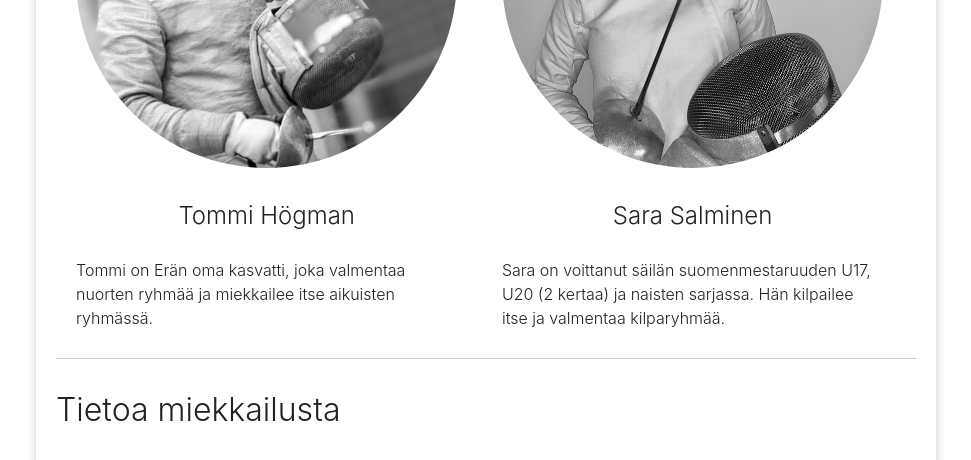
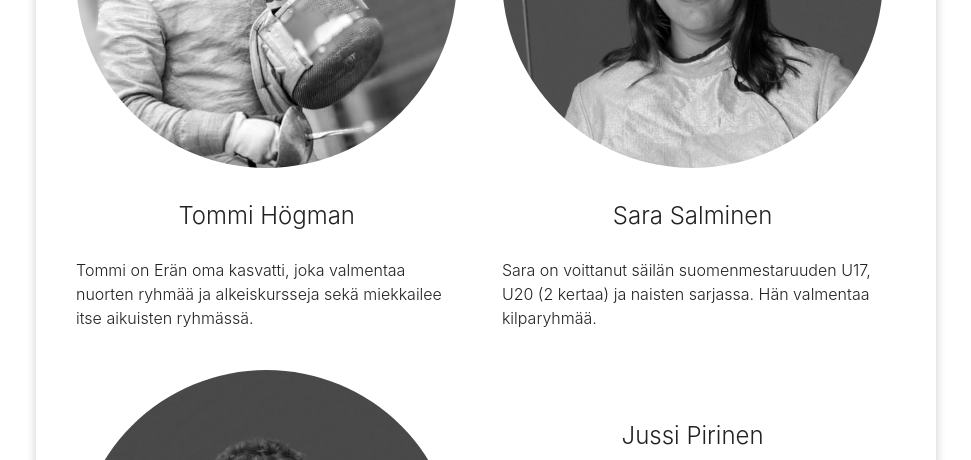
Before and after one commit to omahlama/eramiekkailu.fi, a Jekyll site: the page built from index.md, in a window 1280 px wide and 1400 px high, scrolled down 3133 px, cut to the strip 0-460 px from the top of the window. Shown: the whole strip, without its empty margins (154-1125 px from the left). Built offline with Jekyll 4.4.1, drawn with Linux system fonts in a browser that asks for light colours; nearby versions of some CDN libraries; some of the changed text lies outside the part shown.

Commit message:
Lisää valmentajia ja uudemmat kuvat

```diff
--- a/index.md
+++ b/index.md
@@ -83,7 +83,7 @@
     <img src="img/tommi.jpg">
     <h3>Tommi Högman</h3>
 
-Tommi on Erän oma kasvatti, joka valmentaa nuorten ryhmää ja miekkailee itse aikuisten ryhmässä.
+Tommi on Erän oma kasvatti, joka valmentaa nuorten ryhmää ja alkeiskursseja sekä miekkailee itse aikuisten ryhmässä.
 
 </div>
 
@@ -91,8 +91,22 @@
     <img src="img/sara.jpg">
     <h3>Sara Salminen</h3>
 
-Sara on voittanut säilän suomenmestaruuden U17, U20 (2 kertaa) ja naisten sarjassa. Hän kilpailee itse ja valmentaa kilparyhmää.
+Sara on voittanut säilän suomenmestaruuden U17, U20 (2 kertaa) ja naisten sarjassa. Hän valmentaa kilparyhmää.
 
+</div>
+
+<div class="coach">
+    <img src="img/max.jpg">
+    <h3>Max Asplund</h3>
+
+Max on miekkaillut Erällä nuoresta asti. Hän valmentaa nuorten ryhmää ja miekkailee itse aikuisten ryhmässä.
+</div>
+
+<div class="coach">
+    <img src="">
+    <h3>Jussi Pirinen</h3>
+
+Jussi aloitti miekkailun erällä aikuisryhmässä. Hän valmentaa minijunioreita ja nuoria ja antaa myös oppitunteja nuorille miekkailjoille.
 </div>
 
 <hr>
```
Also changed, not shown: img/max.jpg (added), img/olli.jpg, img/sara.jpg.
